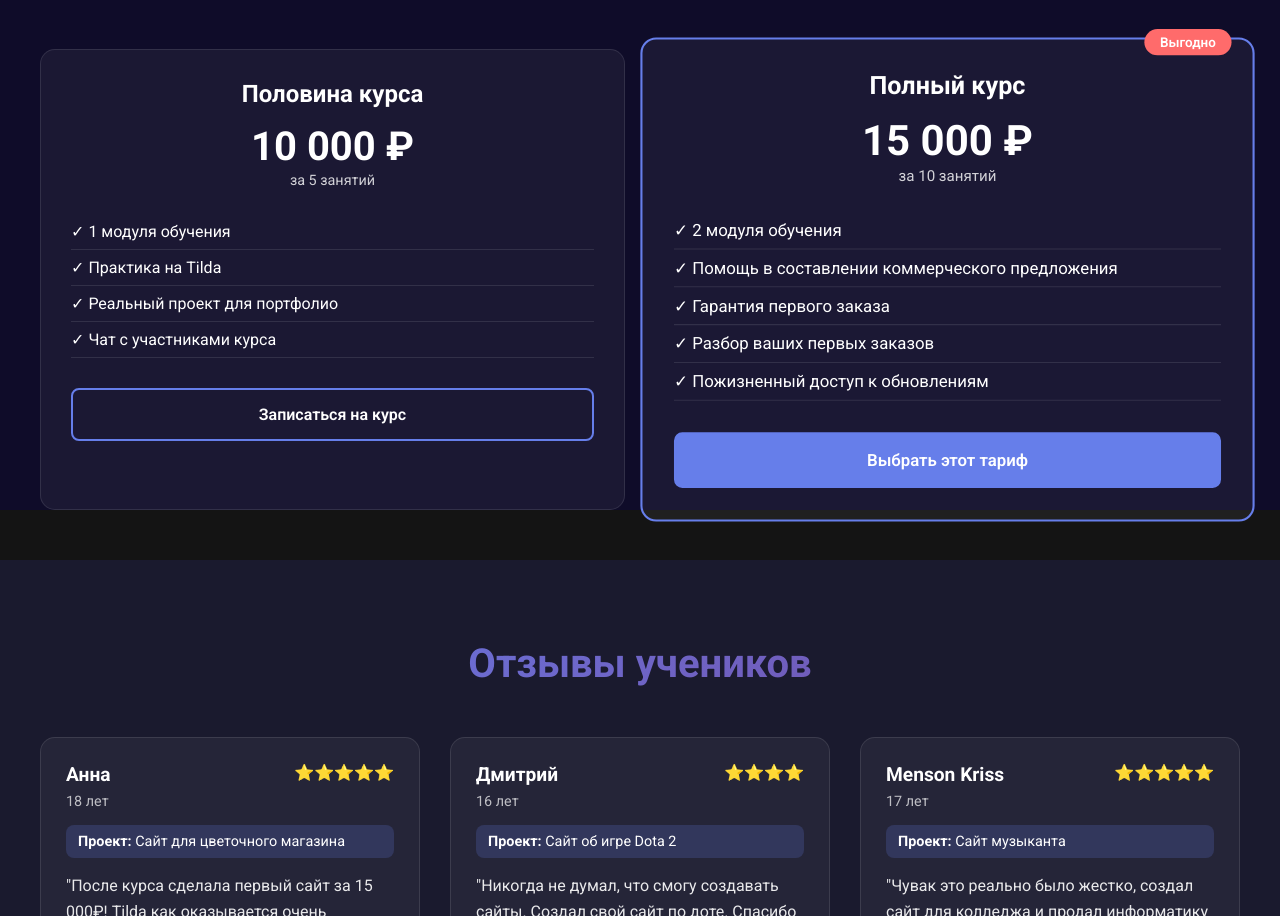
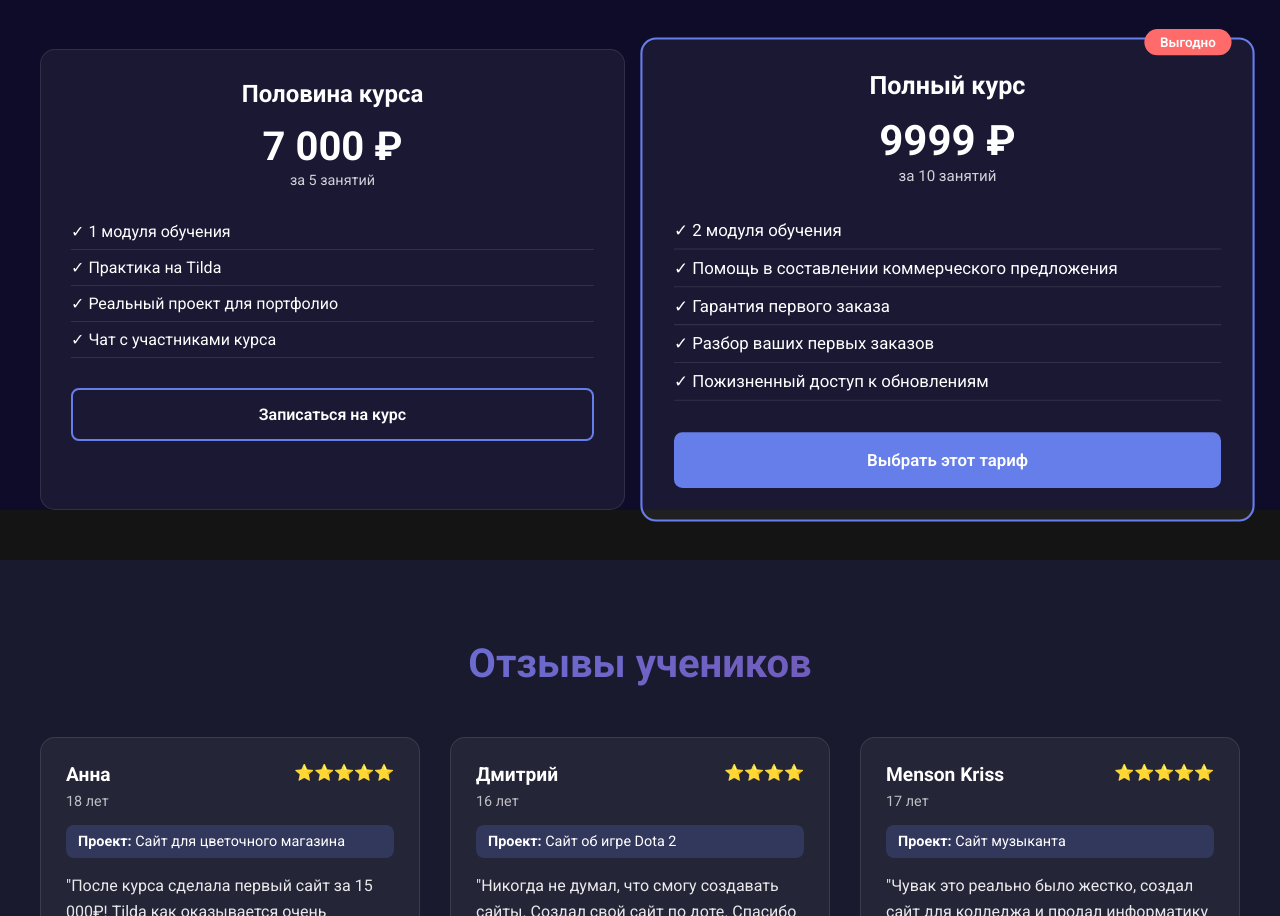
Before and after one commit to Mathew2223/sait-visitka, a React (Vite) app: page / in a window 1280 px wide. Shown: the part 1819-2735 px from the top of the page. Built offline with nearby package versions, Linux system fonts and the light colour scheme; a web font is replaced by a local one.

Commit message:
fix: header

```diff
--- a/src/Price.jsx
+++ b/src/Price.jsx
@@ -10,7 +10,7 @@ export default function Price() {
                         <div className="price-header">
                             <h3>Половина курса</h3>
                             <div className="price-amount">
-                                <span className="amount">10 000 ₽</span>
+                                <span className="amount">7 000 ₽</span>
                                 <span className="period">за 5 занятий</span>
                             </div>
                         </div>
@@ -28,7 +28,7 @@ export default function Price() {
                         <div className="price-header">
                             <h3>Полный курс</h3>
                             <div className="price-amount">
-                                <span className="amount">15 000 ₽</span>
+                                <span className="amount">9999 ₽</span>
                                 <span className="period">за 10 занятий</span>
                             </div>
                         </div>
--- a/src/header.css
+++ b/src/header.css
@@ -1,3 +1,4 @@
+@charset "UTF-8";
 .header {
   width: 100%;
   height: 100px;
@@ -56,4 +57,14 @@
 
 .menu-link:hover::after {
   width: 100%;
-}/*# sourceMappingURL=Header.css.map */
+}
+
+@media (max-width: 768px) {
+  .nav-links {
+    display: none;
+  }
+  /* Или если хочешь скрыть конкретные ссылки */
+  .nav-links .menu-link {
+    display: none;
+  }
+}/*# sourceMappingURL=header.css.map */
```
Also changed, not shown: src/header.scss (+10 -0 lines), 1 other file (tests, documents, lock files or other folders).
